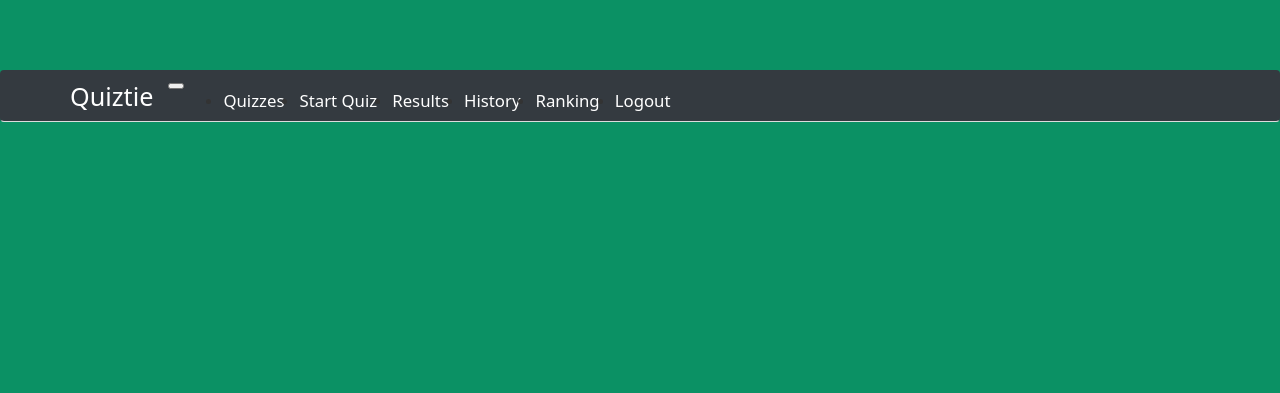
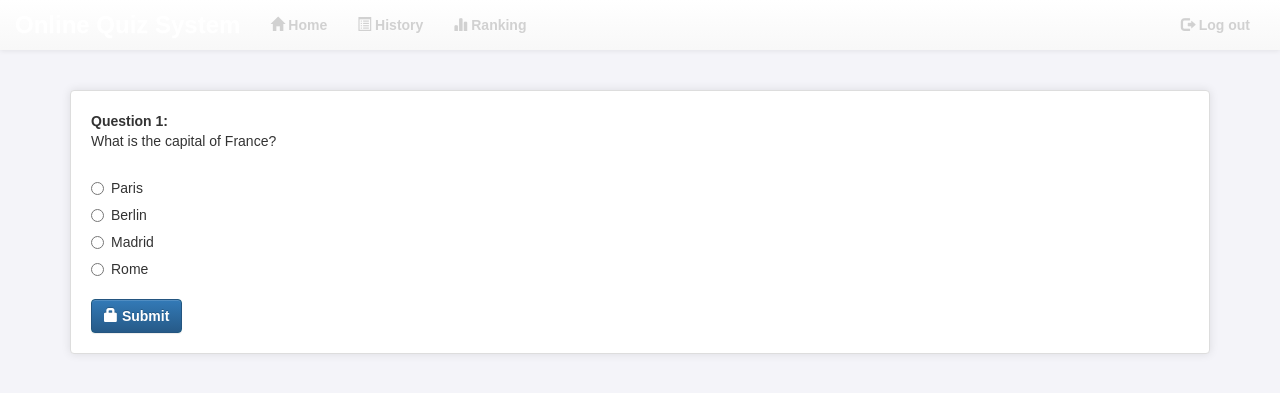
Before and after one commit to Uttam1910/QuiztieProject, a PHP site: page /welcome.php?q=quiz&step=2&eid=4&n=1&t=10 in a window 1280 px wide. Shown: the top 393 px of the page. Run offline with PHP 8.4, Linux system fonts and the light colour scheme; the visitor is signed in with stand-in values (Sample User, id 1); data comes from the database, SQL or seed files in the repository.

Commit message:
added styling

```diff
--- a/welcome.php
+++ b/welcome.php
@@ -1,27 +1,13 @@
 <?php
-session_start(); // Start the session at the beginning of your script
-
-// Check if user is logged in
-if (!isset($_SESSION['email'])) {
-    // Redirect to login page or show an error message
-    header('Location: login.php');
-    exit();
-}
-
-$email = $_SESSION['email']; // Retrieve email from session
-
-// Database connection
-$host = 'localhost'; // or your database host
-$user = 'root';      // your database username
-$password = '';      // your database password
-$database = 'new_quiz'; // your database name
-
-$con = new mysqli($host, $user, $password, $database);
-
-// Check connection
-if ($con->connect_error) {
-    die("Connection failed: " . $con->connect_error);
-}
+    include_once 'database.php';
+    session_start();
+    if(!(isset($_SESSION['email']))) {
+        header("location:login.php");
+    } else {
+        $name = $_SESSION['name'];
+        $email = $_SESSION['email'];
+        include_once 'database.php';
+    }
 ?>
 
 <!DOCTYPE html>
@@ -32,96 +18,111 @@ if ($con->connect_error) {
     <meta http-equiv="X-UA-Compatible" content="ie=edge">
     <title>Welcome | Online Quiz System</title>
     <link rel="stylesheet" href="css/bootstrap.min.css"/>
-    <link rel="stylesheet" href="css/welcome.css">
+    <link rel="stylesheet" href="css/bootstrap-theme.min.css"/>
+    <link rel="stylesheet" href="css/font.css">
     <script src="js/jquery.js" type="text/javascript"></script>
     <script src="js/bootstrap.min.js" type="text/javascript"></script>
     <style>
         body {
-            padding-top: 70px; /* Adjust for fixed navbar */
+            background: #f4f4f9;
+            font-family: 'Arial', sans-serif;
         }
         .navbar {
-            background-color: #343a40; /* Dark background color */
-            border-bottom: 1px solid #ddd;
+            background-color: #1c1c1c;
+            border: none;
+            border-radius: 0;
+            margin-bottom: 20px;
         }
         .navbar-brand {
-            font-size: 1.8em;
-            color: #fff; /* Navbar brand color */
+            color: #ffffff !important;
+            font-size: 24px;
+            font-weight: bold;
         }
-        .navbar-brand:hover {
-            color: #f8f9fa; /* Hover color for navbar brand */
+        .navbar-nav li a {
+            color: #d1d1d1 !important;
+            font-weight: bold;
         }
-        .navbar-nav .nav-item {
-            margin-left: 15px;
+        .navbar-nav li a:hover, .navbar-nav li.active a {
+            color: #ffffff !important;
+            background-color: #333333 !important;
         }
-        .navbar-nav .nav-link {
-            color: #fff; /* Navbar link color */
-            font-size: 1.2em;
+        .navbar-toggle {
+            border-color: #ffffff;
         }
-        .navbar-nav .nav-link:hover {
-            color: #d3d3d3; /* Navbar link hover color */
+        .navbar-toggle .icon-bar {
+            background-color: #ffffff;
         }
         .panel {
+            background-color: #ffffff;
+            border: 1px solid #ddd;
+            border-radius: 4px;
+            padding: 20px;
+            margin-top: 20px;
+            box-shadow: 0 0 10px rgba(0, 0, 0, 0.1);
+        }
+        .title {
+            color: #2C3E50;
+            font-size: 24px;
+            font-weight: bold;
             margin-bottom: 20px;
         }
-        .panel-heading {
-            background-color: #343a40;
-            color: #fff;
-            border-bottom: 1px solid #ddd;
+        .table {
+            margin-top: 20px;
         }
-        .panel-body {
-            background-color: #f5f5f5;
-        }
-        .table-striped > tbody > tr:nth-of-type(odd) {
-            background-color: #f9f9f9;
-        }
-        .table th, .table td {
+        .table th {
+            background-color: #2C3E50;
+            color: white;
             text-align: center;
         }
-        .btn-primary {
-            background-color: #343a40;
-            border-color: #343a40;
+        .table td {
+            text-align: center;
+            vertical-align: middle;
         }
-        .btn-primary:hover {
-            background-color: #23272b;
-            border-color: #1d2124;
+        .btn {
+            background-color: #1de9b6;
+            color: white;
+            font-weight: bold;
+        }
+        .btn:hover {
+            background-color: #17c2a7;
         }
         .btn-danger {
-            background-color: #dc3545;
-            border-color: #dc3545;
+            background-color: red;
+            color: white;
+            font-weight: bold;
         }
         .btn-danger:hover {
-            background-color: #c82333;
-            border-color: #bd2130;
+            background-color: #d32f2f;
         }
     </style>
 </head>
 <body>
-    <!-- Navbar -->
-    <nav class="navbar navbar-expand-lg navbar-dark fixed-top">
-        <div class="container">
-            <a class="navbar-brand" href="welcome.php">Quiztie</a>
-            <button class="navbar-toggler" type="button" data-toggle="collapse" data-target="#navbarNav" aria-controls="navbarNav" aria-expanded="false" aria-label="Toggle navigation">
-                <span class="navbar-toggler-icon"></span>
-            </button>
-            <div class="collapse navbar-collapse" id="navbarNav">
-                <ul class="navbar-nav">
-                    <li class="nav-item <?php echo @$_GET['q'] == 1 ? 'active' : ''; ?>">
-                        <a class="nav-link" href="welcome.php?q=1">Quizzes</a>
+    <nav class="navbar navbar-default title1">
+        <div class="container-fluid">
+            <div class="navbar-header">
+                <button type="button" class="navbar-toggle collapsed" data-toggle="collapse" data-target="#navbar-menu" aria-expanded="false">
+                    <span class="sr-only">Toggle navigation</span>
+                    <span class="icon-bar"></span>
+                    <span class="icon-bar"></span>
+                    <span class="icon-bar"></span>
+                </button>
+                <a class="navbar-brand" href="#">Online Quiz System</a>
+            </div>
+            <div class="collapse navbar-collapse" id="navbar-menu">
+                <ul class="nav navbar-nav navbar-left">
+                    <li <?php if(@$_GET['q']==1) echo 'class="active"'; ?> >
+                        <a href="welcome.php?q=1"><span class="glyphicon glyphicon-home"></span> Home</a>
                     </li>
-                    <li class="nav-item <?php echo @$_GET['q'] == 'quiz' && @$_GET['step'] == 2 ? 'active' : ''; ?>">
-                        <a class="nav-link" href="#">Start Quiz</a>
+                    <li <?php if(@$_GET['q']==2) echo 'class="active"'; ?> >
+                        <a href="welcome.php?q=2"><span class="glyphicon glyphicon-list-alt"></span> History</a>
                     </li>
-                    <li class="nav-item <?php echo @$_GET['q'] == 'result' ? 'active' : ''; ?>">
-                        <a class="nav-link" href="welcome.php?q=result&eid=1">Results</a>
+                    <li <?php if(@$_GET['q']==3) echo 'class="active"'; ?> >
+                        <a href="welcome.php?q=3"><span class="glyphicon glyphicon-stats"></span> Ranking</a>
                     </li>
-                    <li class="nav-item <?php echo @$_GET['q'] == 2 ? 'active' : ''; ?>">
-                        <a class="nav-link" href="welcome.php?q=2">History</a>
-                    </li>
-                    <li class="nav-item <?php echo @$_GET['q'] == 3 ? 'active' : ''; ?>">
-                        <a class="nav-link" href="welcome.php?q=3">Ranking</a>
-                    </li>
-                    <li class="nav-item">
-                        <a class="nav-link" href="logout.php">Logout</a>
+                </ul>
+                <ul class="nav navbar-nav navbar-right">
+                    <li>
+                        <a href="logout.php?q=welcome.php"><span class="glyphicon glyphicon-log-out"></span> Log out</a>
                     </li>
                 </ul>
             </div>
@@ -132,32 +133,54 @@ if ($con->connect_error) {
         <div class="row">
             <div class="col-md-12">
                 <?php
-                if (@$_GET['q'] == 1) {
+                if(@$_GET['q']==1) {
                     $result = mysqli_query($con, "SELECT * FROM quiz ORDER BY date DESC") or die('Error');
-                    echo '<div class="panel"><div class="panel-heading"><h3 class="panel-title">Available Quizzes</h3></div><div class="panel-body"><div class="table-responsive"><table class="table table-striped">
+                    echo  '<div class="panel"><div class="table-responsive"><table class="table table-striped">
                     <tr><th>S.N.</th><th>Topic</th><th>Total Questions</th><th>Marks</th><th>Action</th></tr>';
                     $c = 1;
-                    while ($row = mysqli_fetch_array($result)) {
+                    while($row = mysqli_fetch_array($result)) {
                         $title = $row['title'];
                         $total = $row['total'];
                         $right = $row['right'];
                         $eid = $row['eid'];
                         $q12 = mysqli_query($con, "SELECT score FROM history WHERE eid='$eid' AND email='$email'") or die('Error');
                         $rowcount = mysqli_num_rows($q12);
-                        if ($rowcount == 0) {
-                            echo '<tr><td>'.$c++.'</td><td>'.$title.'</td><td>'.$total.'</td><td>'.$right*$total.'</td><td><a href="welcome.php?q=quiz&step=2&eid='.$eid.'&n=1&t='.$total.'" class="btn btn-primary">Start</a></td></tr>';
+                        if($rowcount == 0) {
+                            echo '<tr><td>'.$c++.'</td><td>'.$title.'</td><td>'.$total.'</td><td>'.$right*$total.'</td><td><a href="welcome.php?q=quiz&step=2&eid='.$eid.'&n=1&t='.$total.'" class="btn">Start</a></td></tr>';
                         } else {
-                            echo '<tr style="color:#99cc32"><td>'.$c++.'</td><td>'.$title.' <span title="This quiz is already solved by you" class="glyphicon glyphicon-ok"></span></td><td>'.$total.'</td><td>'.$right*$total.'</td><td><a href="welcome.php?q=quiz&step=2&eid='.$eid.'&n=1&t='.$total.'" class="btn btn-primary">Reattempt</a></td></tr>';
+                            echo '<tr style="color:#99cc32"><td>'.$c++.'</td><td>'.$title.' <span title="This quiz is already solved by you" class="glyphicon glyphicon-ok"></span></td><td>'.$total.'</td><td>'.$right*$total.'</td><td><a href="update.php?q=quizre&step=25&eid='.$eid.'&n=1&t='.$total.'" class="btn btn-danger">Reattempt</a></td></tr>';
                         }
                     }
-                    echo '</table></div></div></div>';
+                    echo '</table></div></div>';
+                }?>
+
+                <?php
+                if(@$_GET['q']== 'quiz' && @$_GET['step']== 2) {
+                    $eid = @$_GET['eid'];
+                    $sn = @$_GET['n'];
+                    $total = @$_GET['t'];
+                    $q = mysqli_query($con, "SELECT * FROM questions WHERE eid='$eid' AND sn='$sn'");
+                    echo '<div class="panel">';
+                    while($row = mysqli_fetch_array($q)) {
+                        $qns = $row['qns'];
+                        $qid = $row['qid'];
+                        echo '<b>Question '.$sn.':</b><br />'.$qns.'<br /><br />';
+                    }
+                    $q = mysqli_query($con, "SELECT * FROM options WHERE qid='$qid'");
+                    echo '<form action="update.php?q=quiz&step=2&eid='.$eid.'&n='.$sn.'&t='.$total.'&qid='.$qid.'" method="POST" class="form-horizontal">';
+                    while($row = mysqli_fetch_array($q)) {
+                        $option = $row['option'];
+                        $optionid = $row['optionid'];
+                        echo '<div class="radio"><label><input type="radio" name="ans" value="'.$optionid.'"> '.$option.'</label></div>';
+                    }
+                    echo '<br /><button type="submit" class="btn btn-primary"><span class="glyphicon glyphicon-lock"></span> Submit</button></form></div>';
                 }
 
-                if (@$_GET['q'] == 'result' && isset($_GET['eid'])) {
-                    $eid = $_GET['eid'];
-                    $q = mysqli_query($con, "SELECT * FROM history WHERE eid='$eid' AND email='$email'") or die('Error');
-                    echo '<div class="panel"><div class="panel-heading"><h3 class="panel-title">Quiz Result</h3></div><div class="panel-body"><table class="table table-striped">';
-                    while ($row = mysqli_fetch_array($q)) {
+                if(@$_GET['q']== 'result' && @$_GET['eid']) {
+                    $eid = @$_GET['eid'];
+                    $q = mysqli_query($con, "SELECT * FROM history WHERE eid='$eid' AND email='$email'") or die('Error157');
+                    echo '<div class="panel"><center><h1 class="title">Result</h1></center><br /><table class="table table-striped">';
+                    while($row = mysqli_fetch_array($q)) {
                         $s = $row['score'];
                         $w = $row['wrong'];
                         $r = $row['right'];
@@ -167,45 +190,45 @@ if ($con->connect_error) {
                               <tr style="color:red"><td>Wrong Answer <span class="glyphicon glyphicon-remove-circle"></span></td><td>'.$w.'</td></tr>
                               <tr><td>Score <span class="glyphicon glyphicon-star"></span></td><td>'.$s.'</td></tr>';
                     }
-                    $q = mysqli_query($con, "SELECT * FROM rank WHERE email='$email'") or die('Error');
-                    while ($row = mysqli_fetch_array($q)) {
-                        $s = $row['score'];
-                        echo '<tr><td>Overall Score <span class="glyphicon glyphicon-stats"></span></td><td>'.$s.'</td></tr>';
+                    $q = mysqli_query($con, "SELECT * FROM rank WHERE email='$email'") or die('Error158');
+                    while($row = mysqli_fetch_array($q)) {
+                        $score = $row['score'];
+                        echo '<tr><td>Overall Score <span class="glyphicon glyphicon-stats"></span></td><td>'.$score.'</td></tr>';
                     }
-                    echo '</table></div></div>';
+                    echo '</table></div>';
                 }
 
-                if (@$_GET['q'] == 2) {
-                    $q = mysqli_query($con, "SELECT * FROM history WHERE email='$email' ORDER BY date DESC") or die('Error');
-                    echo '<div class="panel"><div class="panel-heading"><h3 class="panel-title">Quiz History</h3></div><div class="panel-body"><div class="table-responsive"><table class="table table-striped">
-                    <tr><th>S.N.</th><th>Quiz</th><th>Questions</th><th>Right</th><th>Wrong</th><th>Score</th></tr>';
+                if(@$_GET['q']== 2) {
+                    $q = mysqli_query($con, "SELECT * FROM history WHERE email='$email' ORDER BY date DESC ") or die('Error197');
+                    echo  '<div class="panel"><div class="table-responsive"><table class="table table-striped">
+                    <tr style="color:black"><th>S.N.</th><th>Quiz</th><th>Questions</th><th>Right</th><th>Wrong</th><th>Score</th></tr>';
                     $c = 0;
-                    while ($row = mysqli_fetch_array($q)) {
+                    while($row = mysqli_fetch_array($q)) {
                         $eid = $row['eid'];
                         $s = $row['score'];
                         $w = $row['wrong'];
                         $r = $row['right'];
                         $qa = $row['level'];
-                        $q23 = mysqli_query($con, "SELECT title FROM quiz WHERE eid='$eid'") or die('Error');
-                        while ($row = mysqli_fetch_array($q23)) {
+                        $q23 = mysqli_query($con, "SELECT title FROM quiz WHERE  eid='$eid' ") or die('Error208');
+                        while($row = mysqli_fetch_array($q23)) {
                             $title = $row['title'];
                         }
                         $c++;
                         echo '<tr><td>'.$c.'</td><td>'.$title.'</td><td>'.$qa.'</td><td>'.$r.'</td><td>'.$w.'</td><td>'.$s.'</td></tr>';
                     }
-                    echo '</table></div></div></div>';
+                    echo '</table></div></div>';
                 }
 
-                if (@$_GET['q'] == 3) {
-                    $q = mysqli_query($con, "SELECT * FROM rank ORDER BY score DESC") or die('Error');
-                    echo '<div class="panel"><div class="panel-heading"><h3 class="panel-title">Ranking</h3></div><div class="panel-body"><div class="table-responsive"><table class="table table-striped">
-                    <tr><th>Rank</th><th>Name</th><th>Gender</th><th>College</th><th>Score</th></tr>';
+                if(@$_GET['q']== 3) {
+                    $q = mysqli_query($con, "SELECT * FROM rank  ORDER BY score DESC ") or die('Error223');
+                    echo  '<div class="panel"><div class="table-responsive"><table class="table table-striped">
+                    <tr style="color:black"><th>Rank</th><th>Name</th><th>Gender</th><th>College</th><th>Score</th></tr>';
                     $c = 0;
-                    while ($row = mysqli_fetch_array($q)) {
+                    while($row = mysqli_fetch_array($q)) {
                         $e = $row['email'];
                         $s = $row['score'];
-                        $q12 = mysqli_query($con, "SELECT * FROM user WHERE email='$e'") or die('Error');
-                        while ($row = mysqli_fetch_array($q12)) {
+                        $q12 = mysqli_query($con, "SELECT * FROM user WHERE email='$e' ") or die('Error231');
+                        while($row = mysqli_fetch_array($q12)) {
                             $name = $row['name'];
                             $gender = $row['gender'];
                             $college = $row['college'];
@@ -213,7 +236,7 @@ if ($con->connect_error) {
                         $c++;
                         echo '<tr><td style="color:#99cc32"><b>'.$c.'</b></td><td>'.$name.'</td><td>'.$gender.'</td><td>'.$college.'</td><td>'.$s.'</td></tr>';
                     }
-                    echo '</table></div></div></div>';
+                    echo '</table></div></div>';
                 }
                 ?>
             </div>
```
